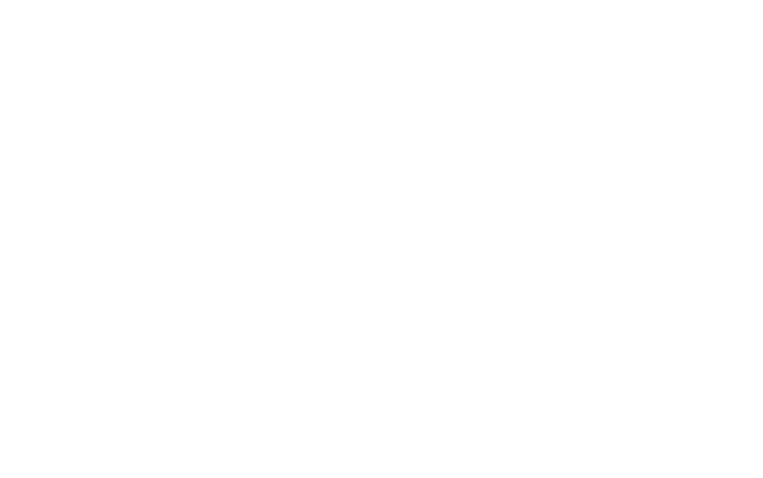
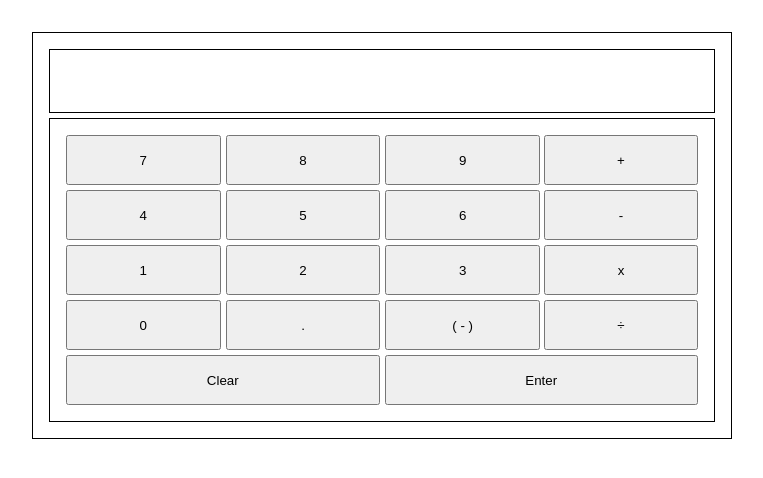
Before and after one commit to chrissoncrant/calculator-project-1, a plain HTML site: page index.html in a window 1280 px wide. Shown: the whole page, without its empty margins (258-1021 px from the left). Drawn offline with Linux system fonts and the light colour scheme.

Commit message:
added the html with minimal styling and the base functions

```diff
--- a/index.html
+++ b/index.html
@@ -10,6 +10,36 @@
         <link href="style.css" rel="stylesheet" type="text/css">
     </head>
     <body>
+        <div id="main" class = "bd">
+            <div id="display" class = "bd"></div>
+            <div id="button-container" class = "bd">
+                <div class="numbers-div">
+                    <button class="number-buttons">7</button>
+                    <button class="number-buttons">8</button>
+                    <button class="number-buttons">9</button>
+                    <button class="number-buttons">4</button>
+                    <button class="number-buttons">5</button>
+                    <button class="number-buttons">6</button>
+                    <button class="number-buttons">1</button>
+                    <button class="number-buttons">2</button>
+                    <button class="number-buttons">3</button>
+                    <button class="number-buttons">0</button>
+                    <button class="number-buttons">.</button>
+                    <button class="number-buttons">( - )</button>
+                </div>
+                <div class="operators-div">
+                    <button class="operator-buttons">+</button>
+                    <button class="operator-buttons">-</button>
+                    <button class="operator-buttons">x</button>
+                    <button class="operator-buttons">&#xf7;</button>
+                </div>
+                <div class="enter-div">
+                    <button class="enter-buttons">Clear</button>
+                    <button class="enter-buttons">Enter</button>
+                </div>
+            </div>
+        </div>
+
         <script src="script.js"></script>
     </body>
 </html>
--- a/script.js
+++ b/script.js
@@ -0,0 +1,26 @@
+// The Calculations:
+
+function add(a, b) {
+    return a + b;
+}
+
+function subtract(a, b) {
+    return a - b;
+}
+
+function multiply(a, b) {
+    return a * b;
+}
+
+function divide(a, b) {
+    return (a / b);
+}
+
+let numOfDecimals = 2;
+
+function operate(operator, a, b) {
+    let answer = operator(a, b);
+    return parseFloat(answer.toFixed(numOfDecimals));
+}
+
+console.log(operate(divide, 2.63, 3.4))
--- a/style.css
+++ b/style.css
@@ -26,6 +26,57 @@ p {
     margin: 0;
 }
 
+button {
+    height: 50px;
+    width: auto;
+}
+
 .bd {
     border: 1px solid black;
 }
+
+#main {
+    min-width: 500px;
+    max-width: 700px;
+    margin: 2em auto;
+    padding: 1em;
+}
+
+#display {
+    height: 4em;
+    margin-bottom: 5px;
+}
+
+#button-container {
+    display: grid;
+    padding: 1em;
+    text-align: center;
+    grid-template-columns: repeat(4, 1fr);
+    grid-template-areas:
+        "number number number operator"
+        "enter enter enter enter";
+}
+
+.numbers-div {
+    display: grid;
+    grid-area: number;
+    grid-template-columns: repeat(3, 1fr);
+    grid-gap: 5px;
+}
+
+.operators-div {
+    margin-left: 4px;
+    display: grid;
+    grid-area: operator;
+    grid-template-rows: repeat(4, 1fr);
+    grid-gap: 5px;
+
+}
+
+.enter-div {
+    margin-top: 5px;
+    display: grid;
+    grid-area: enter;
+    grid-template-columns: 1fr 1fr;
+    grid-gap: 5px;
+}
```
Also changed, not shown: 1 other file.
